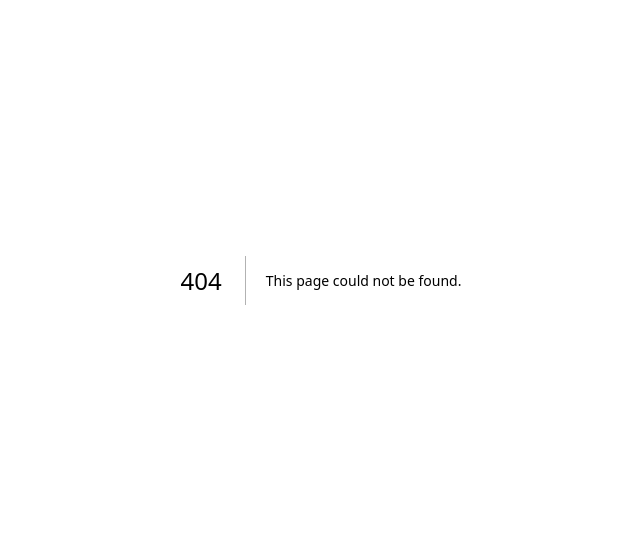
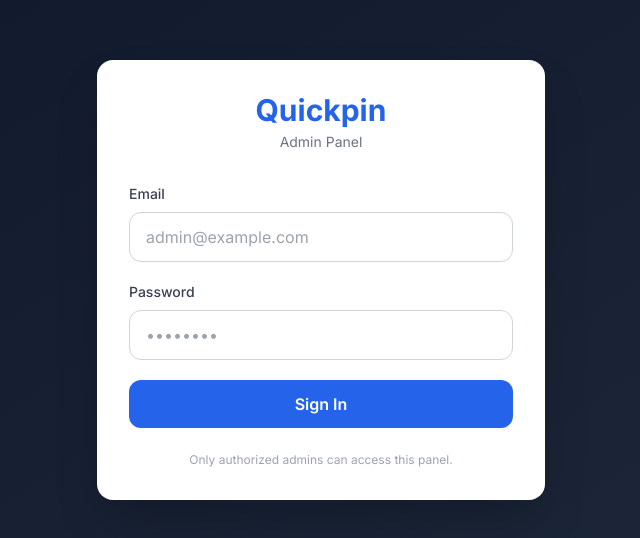
Before and after one commit to mainuladmob-dev/Quickpin, a Next.js app in the folder frontend/: page /admin/login in a window 1280 px wide. Before the commit this address had no page. Shown: the part 120-658 px from the top of the page, without its empty margins (319-959 px from the left). Built offline with nearby package versions, Linux system fonts and the light colour scheme.

Commit message:
Create page.tsx

```diff
--- /dev/null
+++ b/frontend/app/admin/login/page.tsx
@@ -0,0 +1,119 @@
+"use client";
+
+import { useState } from "react";
+import { useRouter } from "next/navigation";
+import { createClient } from "@/lib/supabase/client";
+
+export default function AdminLoginPage() {
+  const router = useRouter();
+  const supabase = createClient();
+
+  const [email, setEmail] = useState("");
+  const [password, setPassword] = useState("");
+  const [loading, setLoading] = useState(false);
+  const [error, setError] = useState("");
+
+  const handleLogin = async (e: React.FormEvent) => {
+    e.preventDefault();
+    setError("");
+    setLoading(true);
+
+    try {
+      const { data, error: authError } = await supabase.auth.signInWithPassword({
+        email,
+        password,
+      });
+
+      if (authError) {
+        setError(authError.message);
+        setLoading(false);
+        return;
+      }
+
+      const { data: profile, error: profileError } = await supabase
+        .from("profiles")
+        .select("role")
+        .eq("id", data.user.id)
+        .single();
+
+      if (profileError || !profile) {
+        await supabase.auth.signOut();
+        setError("Profile not found. Contact support.");
+        setLoading(false);
+        return;
+      }
+
+      const allowedRoles = ["admin", "super_admin", "staff"];
+      if (!allowedRoles.includes(profile.role)) {
+        await supabase.auth.signOut();
+        setError("You do not have admin access.");
+        setLoading(false);
+        return;
+      }
+
+      router.push("/admin/dashboard");
+    } catch (err: any) {
+      setError(err.message || "Login failed");
+      setLoading(false);
+    }
+  };
+
+  return (
+    <div className="min-h-screen flex items-center justify-center bg-gradient-to-br from-slate-900 to-slate-800 p-4">
+      <div className="w-full max-w-md bg-white rounded-2xl shadow-2xl p-8">
+        <div className="text-center mb-8">
+          <h1 className="text-3xl font-bold text-blue-600 mb-1">Quickpin</h1>
+          <p className="text-gray-500 text-sm">Admin Panel</p>
+        </div>
+
+        <form onSubmit={handleLogin} className="space-y-5">
+          <div>
+            <label className="block text-sm font-medium text-gray-700 mb-2">
+              Email
+            </label>
+            <input
+              type="email"
+              required
+              value={email}
+              onChange={(e) => setEmail(e.target.value)}
+              placeholder="admin@example.com"
+              className="w-full px-4 py-3 border border-gray-300 rounded-xl focus:ring-2 focus:ring-blue-500 focus:border-transparent outline-none text-gray-900"
+            />
+          </div>
+
+          <div>
+            <label className="block text-sm font-medium text-gray-700 mb-2">
+              Password
+            </label>
+            <input
+              type="password"
+              required
+              value={password}
+              onChange={(e) => setPassword(e.target.value)}
+              placeholder="••••••••"
+              className="w-full px-4 py-3 border border-gray-300 rounded-xl focus:ring-2 focus:ring-blue-500 focus:border-transparent outline-none text-gray-900"
+            />
+          </div>
+
+          {error && (
+            <div className="bg-red-50 border border-red-200 text-red-700 text-sm px-4 py-3 rounded-xl">
+              {error}
+            </div>
+          )}
+
+          <button
+            type="submit"
+            disabled={loading}
+            className="w-full bg-blue-600 hover:bg-blue-700 text-white font-semibold py-3 rounded-xl transition disabled:opacity-50"
+          >
+            {loading ? "Signing in..." : "Sign In"}
+          </button>
+        </form>
+
+        <p className="text-center text-xs text-gray-400 mt-6">
+          Only authorized admins can access this panel.
+        </p>
+      </div>
+    </div>
+  );
+}
```
